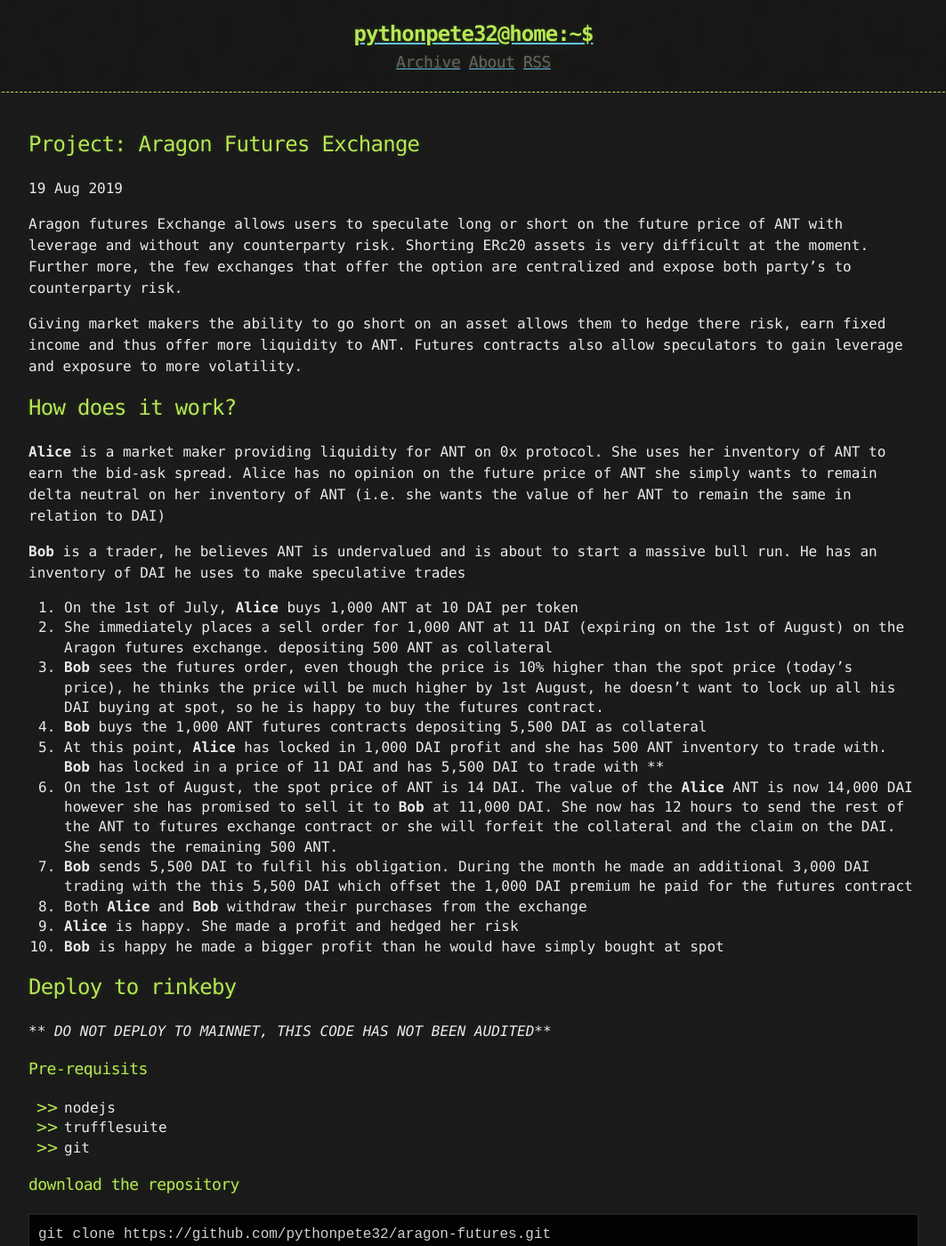
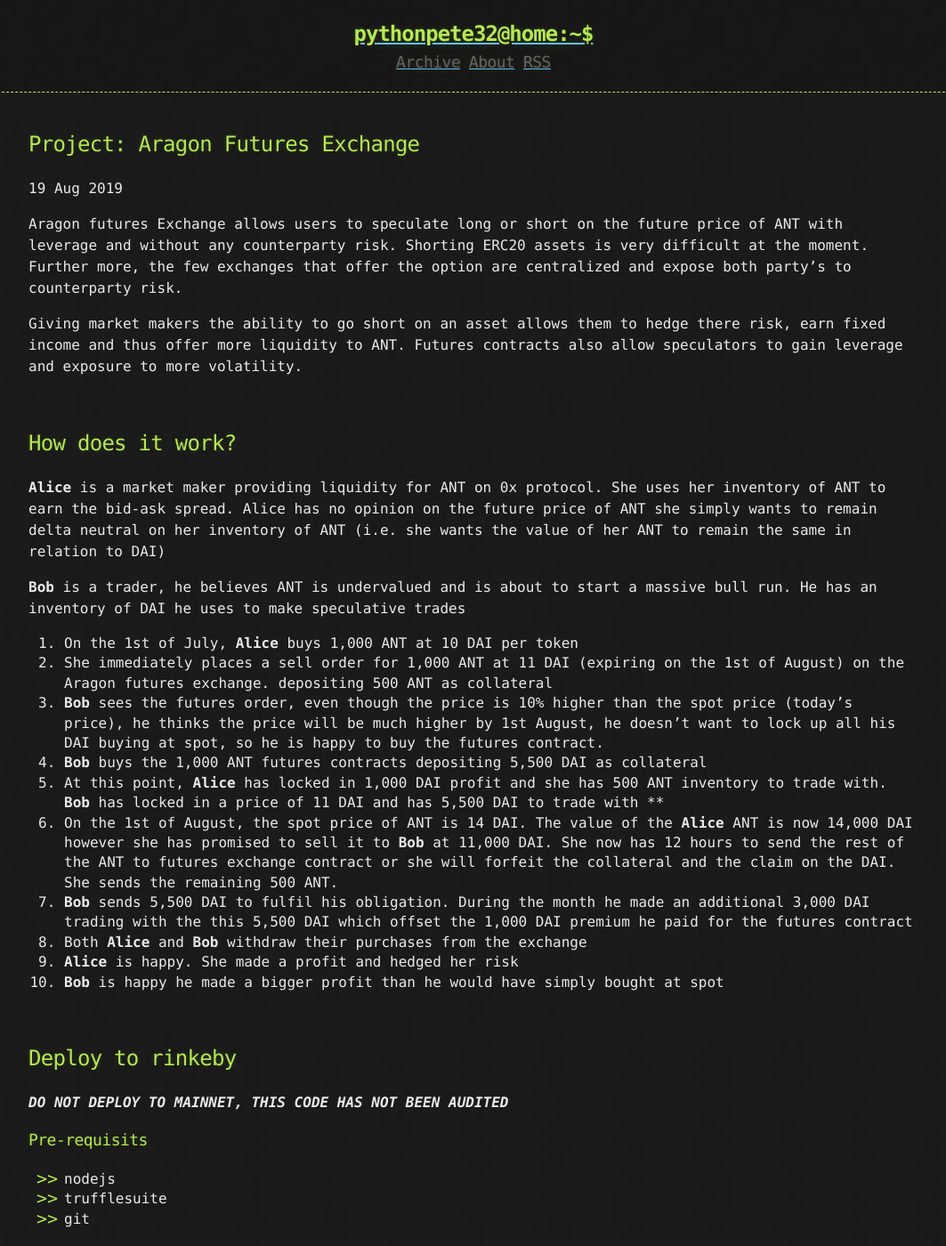
Before and after one commit to pythonpete32/blog, a Jekyll site: the page built from _posts/2019-08-19-project_aragon-furutes.md, in a window 1280 px wide and 1400 px high. Shown: the whole window at 89% size, without its empty margins (108-1171 px from the left). Built offline with Jekyll 4.4.1, drawn with Linux system fonts in a browser that asks for light colours; some of the changed text lies outside the part shown.

Commit message:
formating

````diff
--- a/_posts/2019-08-19-project_aragon-furutes.md
+++ b/_posts/2019-08-19-project_aragon-furutes.md
@@ -3,9 +3,11 @@ title: "Project: Aragon Futures Exchange"
 published: true
 ---
 
-Aragon futures Exchange allows users to speculate long or short on the future price of ANT with leverage and without any counterparty risk. Shorting ERc20 assets is very difficult at the moment. Further more, the few exchanges that offer the option are centralized and expose both party's to counterparty risk.
+Aragon futures Exchange allows users to speculate long or short on the future price of ANT with leverage and without any counterparty risk. Shorting ERC20 assets is very difficult at the moment. Further more, the few exchanges that offer the option are centralized and expose both party's to counterparty risk.
 
 Giving market makers the ability to go short on an asset allows them to hedge there risk, earn fixed income and thus offer more liquidity to ANT. Futures contracts also allow speculators to gain leverage and exposure to more volatility.
+
+<br>
 
 ## [](#header-2) How does it work?
 
@@ -24,17 +26,21 @@ Giving market makers the ability to go short on an asset allows them to hedge th
 9. **Alice** is happy. She made a profit and hedged her risk
 10. **Bob** is happy he made a bigger profit than he would have simply bought at spot
 
+<br>
 ## [](#header-2) Deploy to rinkeby
 
-_** DO NOT DEPLOY TO MAINNET, THIS CODE HAS NOT BEEN AUDITED**_
+_**DO NOT DEPLOY TO MAINNET, THIS CODE HAS NOT BEEN AUDITED**_
 
 ### [](#header-3) Pre-requisits
+
 
 - nodejs
 - trufflesuite
 - git
 
-### [](#header-3) download the repository
+<br>
+
+### [](#header-3) 1. download the repository
 
 ```bash
 git clone https://github.com/pythonpete32/aragon-futures.git
````
